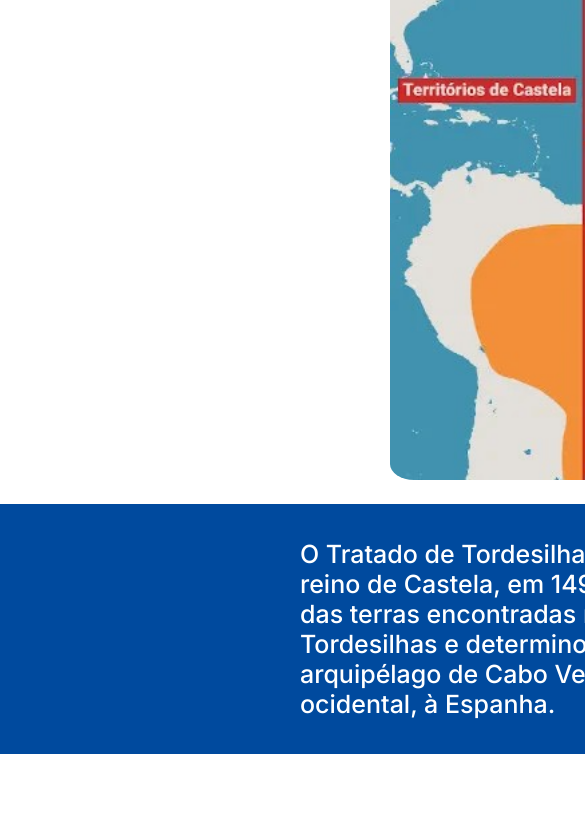
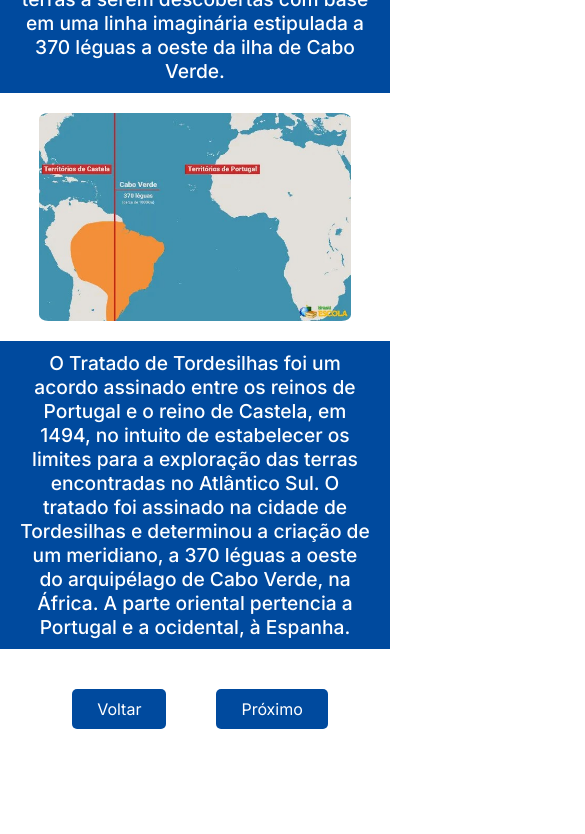
Before and after one commit to leonascr/Descobrimento-do-Brasil, a plain HTML site: page pagina.html in a window 390 px wide. Shown: the part 603-1437 px from the top of the page, 585 px wide, since content can reach past the window. After the commit the page ends 1372 px from the top, so only its background shows below. Drawn offline with Linux system fonts and the light colour scheme.

Commit message:
Add files via upload

```diff
--- a/style.css
+++ b/style.css
@@ -3,13 +3,9 @@
 body {
     margin: 0;
     padding: 0;
-    height: 100vh;
-    display: flex;
-    flex-direction: column;
-    width: 1600px;
+    max-width: 1600px;
+    margin-inline: auto; /* centraliza o conteúdo */
 }
-
-
 
 .logo {
     width: 200px;
@@ -23,33 +19,33 @@ nav {
 }
 
 .textonav {
-    font-size: 40px;
+    font-size: 2.5rem; /* equivalente a 40px */
     color: #000;
     font-weight: 700;
     font-family: Roboto, sans-serif;
 }
 
 p {
-    font-size: 25px;
+    font-size: 1.5rem; /* 25px */
     color: white;
     font-weight: 500;
-    margin-left: 300px;
-    margin-right: 300px;
+    margin: 0 auto;
+    max-width: 800px; /* limite pra não ficar esticado demais */
     font-family: Inter, sans-serif;
+    text-align: center;
 }
 
 .invade {
     width: 50%;
-    margin-top: 40px;
-    margin-bottom: 20px;
-    margin-left: 390px;
+    margin: 40px auto 20px auto;
     border-radius: 3%;
+    display: block;
 }
 
 .textos {
     background-color: green;
-    margin: 0px 0px 0px 0px;
-    padding: 10px 0px 10px 0px;
+    margin: 0;
+    padding: 10px 0;
 }
 
 .btt {
@@ -72,4 +68,36 @@ footer {
     justify-content: center;
     align-items: center;
     gap: 50px;
+    flex-wrap: wrap;
 }
+
+@media (max-width: 768px) {
+    .textonav {
+        font-size: 2rem;
+        text-align: center;
+        padding: 0 10px;
+    }
+
+    p {
+        font-size: 1.2rem;
+        padding: 0 15px;
+    }
+
+    .invade {
+        width: 80%;
+    }
+
+    .btt {
+        width: 100%;
+        max-width: 300px;
+    }
+
+    nav {
+        flex-direction: column;
+    }
+
+    footer {
+        flex-direction: column;
+        gap: 20px;
+    }
+}
--- a/style1.css
+++ b/style1.css
@@ -3,53 +3,56 @@
 body {
     margin: 0;
     padding: 0;
-    height: 100vh;
-    display: flex;
-    flex-direction: column;
-    width: 1600px;
+    max-width: 1600px;
+    margin-inline: auto;
+    font-family: Inter, sans-serif;
 }
-
-
 
 .logo {
     width: 200px;
     height: auto;
+    display: block;
+    margin: 0 auto;
 }
 
 nav {
     display: flex;
     justify-content: center;
     align-items: center;
+    flex-wrap: wrap;
+    padding: 20px;
 }
 
 .textonav {
-    font-size: 40px;
+    font-size: 2.5rem; /* 40px */
     color: #000;
     font-weight: 700;
     font-family: Roboto, sans-serif;
+    text-align: center;
 }
 
 p {
-    font-size: 25px;
+    font-size: 1.5rem; /* 25px */
     color: white;
     font-weight: 500;
-    margin-left: 300px;
-    margin-right: 300px;
-    font-family: Inter, sans-serif;
+    margin: 0 auto;
+    max-width: 800px;
+    text-align: center;
 }
 
 .invade {
     width: 50%;
-    margin-top: 40px;
-    margin-bottom: 20px;
-    margin-left: 390px;
+    max-width: 500px;
+    margin: 40px auto 20px auto;
     border-radius: 3%;
+    display: block;
 }
 
 .textos {
     background-color: rgb(0, 74, 158);
-    margin: 0px 0px 0px 0px;
-    padding: 10px 0px 10px 0px;
+    margin: 0;
+    padding: 10px 0;
+    text-align: center;
 }
 
 .btt {
@@ -59,9 +62,8 @@ p {
     padding: 10px 20px;
     text-align: center;
     text-decoration: none;
-    display: inline-block;
     font-size: 16px;
-    margin: 20px 2px;
+    margin: 20px 5px;
     cursor: pointer;
     border-radius: 5px;
     font-family: Inter, sans-serif;
@@ -72,4 +74,28 @@ footer {
     justify-content: center;
     align-items: center;
     gap: 50px;
+    flex-wrap: wrap;
+    padding: 20px;
 }
+
+/* Responsividade */
+@media (max-width: 768px) {
+    .textonav {
+        font-size: 2rem;
+    }
+
+    p {
+        font-size: 1.2rem;
+        padding: 0 20px;
+    }
+
+    .invade {
+        width: 80%;
+        margin: 20px auto;
+    }
+
+    .btt {
+        width: 100%;
+        max-width: 300px;
+    }
+}
--- a/style2.css
+++ b/style2.css
@@ -3,51 +3,58 @@
 body {
     margin: 0;
     padding: 0;
-    height: 100vh;
+    min-height: 100vh;
     display: flex;
     flex-direction: column;
-    width: 1600px;
+    width: 100%;
+    font-family: Inter, sans-serif;
 }
 
 .logo {
     width: 200px;
     height: auto;
+    display: block;
+    margin: 0 auto;
 }
 
 nav {
     display: flex;
     justify-content: center;
     align-items: center;
+    flex-wrap: wrap;
+    padding: 20px;
 }
 
 .textonav {
-    font-size: 40px;
+    font-size: 2.5rem; /* 40px */
     color: #000;
     font-weight: 700;
     font-family: Roboto, sans-serif;
+    text-align: center;
 }
 
 p {
-    font-size: 25px;
+    font-size: 1.5rem; /* 25px */
     color: white;
     font-weight: 500;
-    margin-left: 300px;
-    margin-right: 300px;
-    font-family: Inter, sans-serif;
+    margin: 0 auto;
+    max-width: 800px;
+    text-align: center;
 }
 
 .invade {
     width: 50%;
-    margin-top: 40px;
-    margin-bottom: 20px;
-    margin-left: 390px;
+    max-width: 500px;
+    margin: 40px auto 20px auto;
     border-radius: 3%;
+    display: block;
 }
 
 .textos {
     background-color: rgb(187, 187, 1);
-    margin: 0px 0px 0px 0px;
-    padding: 10px 0px 10px 0px;
+    margin: 0;
+    padding: 10px 0;
+    text-align: center;
 }
 
 .btt {
@@ -55,11 +62,8 @@ p {
     color: white;
     border: none;
     padding: 10px 20px;
-    text-align: center;
-    text-decoration: none;
-    display: inline-block;
     font-size: 16px;
-    margin: 20px 2px;
+    margin: 20px 5px;
     cursor: pointer;
     border-radius: 5px;
     font-family: Inter, sans-serif;
@@ -70,4 +74,27 @@ footer {
     justify-content: center;
     align-items: center;
     gap: 50px;
+    flex-wrap: wrap;
+    padding: 20px;
 }
+
+/* Responsivo pra telas menores */
+@media (max-width: 768px) {
+    .textonav {
+        font-size: 2rem;
+    }
+
+    p {
+        font-size: 1.2rem;
+        padding: 0 20px;
+    }
+
+    .invade {
+        width: 80%;
+    }
+
+    .btt {
+        width: 100%;
+        max-width: 300px;
+    }
+}
```
